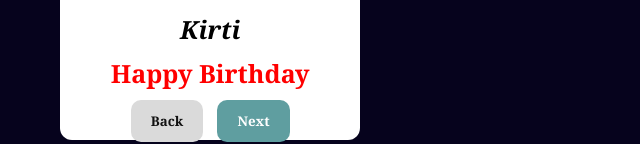
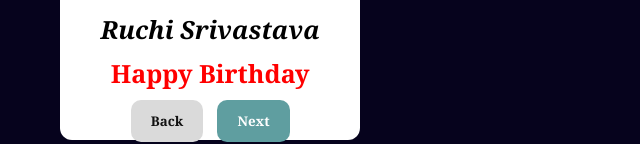
Before and after one commit to Indrajeet5497/ES6-Class, a plain HTML site: page index.html in a window 1280 px wide. Shown: the part 485-629 px from the top of the page, without its empty margins (305-945 px from the left). Drawn offline with Linux system fonts and the light colour scheme.

Commit message:
name change

```diff
--- a/index.html
+++ b/index.html
@@ -11,7 +11,7 @@
 
     <div id="card">
         <img src="./img/ruchi1.jpg" alt="">
-        <h1>Kirti</h1>
+        <h1>Ruchi Srivastava</h1>
         <h3>Happy Birthday</h3>
         <div id="btn-container">
             <button id="remove">Back</button>
```
